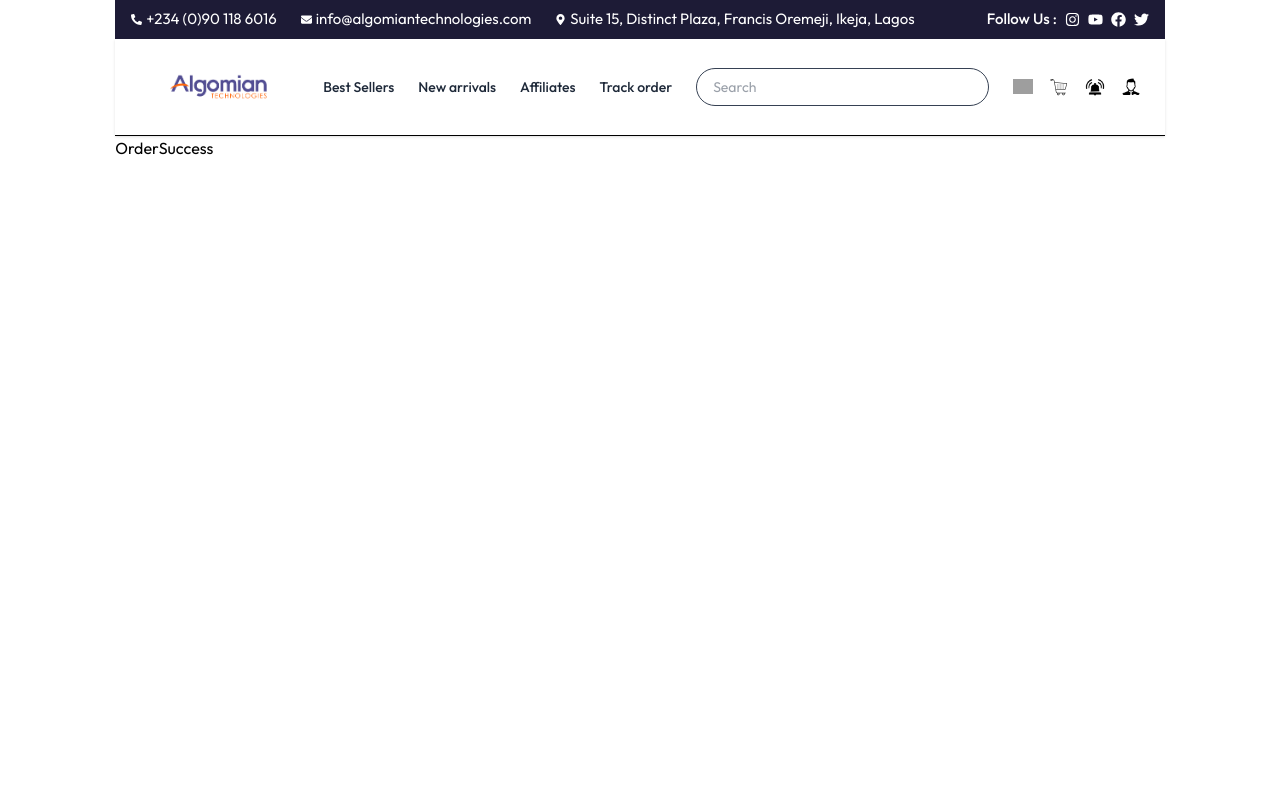
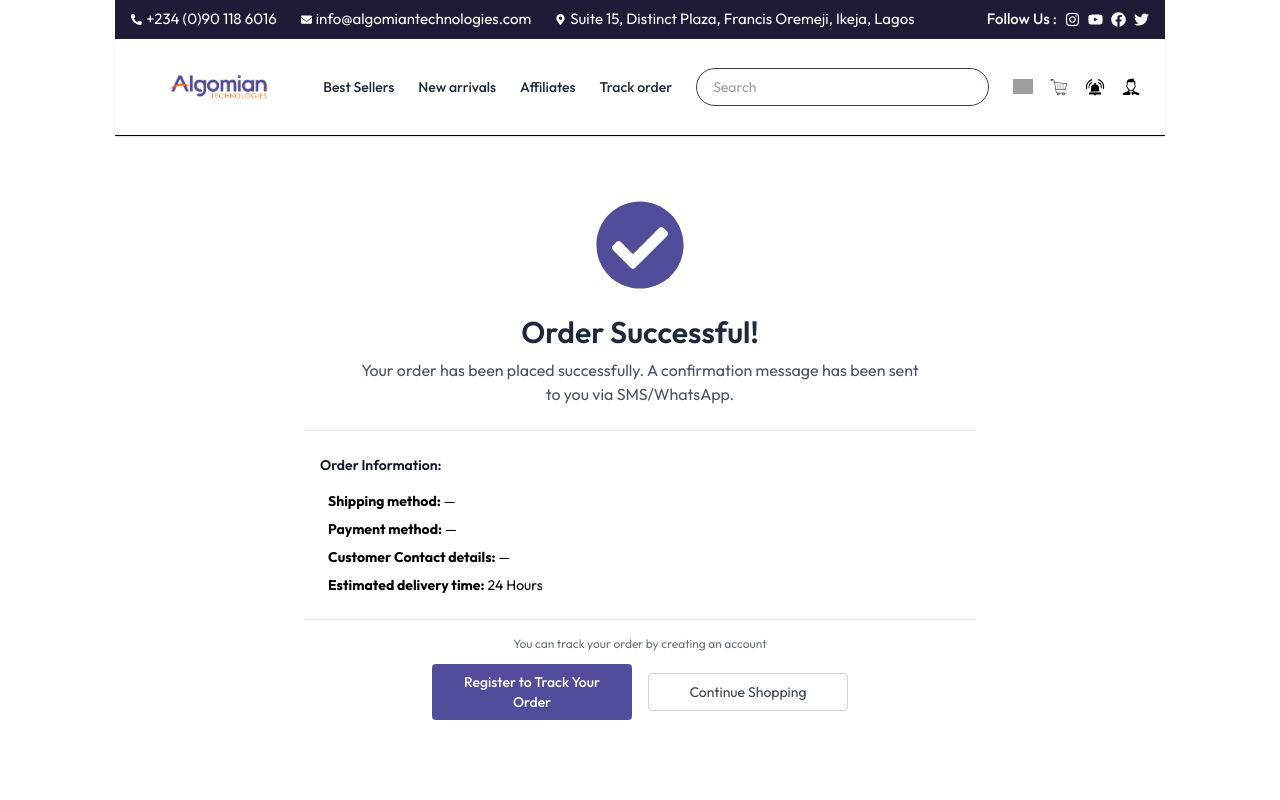
Before and after one commit to adedola12/AlgomianWebApp, a React (Vite) app in the folder frontend/: page /order-success in a window 1280 px wide. Shown: the top 800 px of the page. Built offline with nearby package versions, Linux system fonts and the light colour scheme; grey boxes are pictures that could not be loaded.

Commit message:
ordersuccessflully out

```diff
--- a/frontend/src/components/DeliveryMethod.jsx
+++ b/frontend/src/components/DeliveryMethod.jsx
@@ -1,4 +1,4 @@
-import React, { useState } from "react";
+import React from "react";
 import { FaTruck, FaWarehouse, FaWalking } from "react-icons/fa";
 
 const deliveryOptions = [
@@ -19,9 +19,7 @@ const deliveryOptions = [
   },
 ];
 
-const DeliveryMethod = () => {
-  const [selected, setSelected] = useState("");
-
+const DeliveryMethod = ({ selected, onChange }) => {
   return (
     <div className="w-full max-w-xl">
       <h3 className="font-semibold text-gray-800 mb-4">Delivery Method</h3>
@@ -30,7 +28,7 @@ const DeliveryMethod = () => {
           <label
             key={option.value}
             className={`flex items-center justify-between border rounded-lg px-4 py-3 cursor-pointer transition ${
-              selected === option.value
+              selected === option.label
                 ? "bg-purple-100 border-purple-500"
                 : "bg-gray-50 border-gray-200 hover:border-purple-400"
             }`}
@@ -45,8 +43,8 @@ const DeliveryMethod = () => {
               type="radio"
               name="deliveryMethod"
               value={option.value}
-              checked={selected === option.value}
-              onChange={() => setSelected(option.value)}
+              checked={selected === option.label}
+              onChange={() => onChange(option.label)} // Pass label like "Park Pick up"
               className="form-radio accent-purple-600"
             />
           </label>
--- a/frontend/src/components/Footer.jsx
+++ b/frontend/src/components/Footer.jsx
@@ -5,7 +5,7 @@ import { assets } from '../assets/assets';
 
 const Footer = () => {
   return (
-    <footer className="bg-[#463ec9] text-white px-4 md:px-10 py-6">
+    <footer className="bg-[#524D9B] text-white px-4 md:px-10 py-6">
       <div className="max-w-full mx-auto">
         {/* Top Section */}
         <div className="flex flex-col lg:flex-row justify-between items-center gap-6 mb-4">
--- /dev/null
+++ b/frontend/src/components/OrderInfo.jsx
@@ -0,0 +1,84 @@
+import React, { useEffect, useState, useContext } from 'react';
+import { useNavigate } from 'react-router-dom';
+import { FaCheckCircle } from 'react-icons/fa';
+import { ShopContext } from '../context/ShopContext';
+
+const OrderInfo = () => {
+  const navigate = useNavigate();
+  const { clearCart } = useContext(ShopContext); // clearCart function from context
+  const [orderDetails, setOrderDetails] = useState({
+    shippingMethod: '',
+    paymentMethod: '',
+    contact: ''
+  });
+
+  useEffect(() => {
+    const shipping = localStorage.getItem('selectedDeliveryMethod');
+    const payment = localStorage.getItem('selectedPaymentMethod');
+    const contactInfo = JSON.parse(localStorage.getItem('deliveryInfo'))?.[0]?.phone || '';
+
+    setOrderDetails({
+      shippingMethod: shipping || '—',
+      paymentMethod: payment || '—',
+      contact: contactInfo || '—'
+    });
+  }, []);
+
+  const handleContinue = () => {
+    clearCart(); // ✅ clear cart
+    navigate('/');
+  };
+
+  return (
+    <div className="bg-white w-full">
+      <div className="min-h-screen w-full max-w-[1440px] mx-auto px-4 pt-16 pb-6 flex flex-col items-center text-center">
+        {/* Success Icon */}
+        <FaCheckCircle className="text-[#524D9B] text-[70px] md:text-[90px] mb-6" />
+
+        {/* Title */}
+        <h2 className="text-2xl md:text-3xl font-semibold text-gray-800 mb-2">
+          Order Successful!
+        </h2>
+
+        {/* Subtitle */}
+        <p className="text-sm md:text-base text-gray-600 max-w-xl mb-6 px-2">
+          Your order has been placed successfully. A confirmation message has been sent to you
+          via SMS/WhatsApp.
+        </p>
+
+        {/* Order Details */}
+        <div className="w-full max-w-2xl border-t border-b border-gray-200 py-6 mb-4 text-left">
+          <h3 className="font-semibold text-sm text-gray-900 mb-4 px-4">Order Information:</h3>
+          <ul className="text-sm space-y-2 px-6">
+            <li><strong>Shipping method:</strong> {orderDetails.shippingMethod}</li>
+            <li><strong>Payment method:</strong> {orderDetails.paymentMethod}</li>
+            <li><strong>Customer Contact details:</strong> {orderDetails.contact}</li>
+            <li><strong>Estimated delivery time:</strong> 24 Hours</li>
+          </ul>
+        </div>
+
+        <p className="text-xs text-gray-500 mb-3 px-6 text-center">
+          You can track your order by creating an account
+        </p>
+
+        {/* Buttons */}
+        <div className="flex flex-col sm:flex-row items-center justify-center gap-4 w-full max-w-md px-4">
+          <button
+            onClick={() => navigate('/signup')}
+            className="bg-[#524D9B] text-white text-sm font-medium py-2 px-6 rounded w-full sm:w-auto sm:min-w-[200px] hover:bg-[#483dc2] transition"
+          >
+            Register to Track Your Order
+          </button>
+          <button
+            onClick={handleContinue}
+            className="border text-sm border-gray-300 text-gray-700 py-2 px-6 rounded w-full sm:w-auto sm:min-w-[200px] hover:bg-gray-100 transition"
+          >
+            Continue Shopping
+          </button>
+        </div>
+      </div>
+    </div>
+  );
+};
+
+export default OrderInfo;
--- a/frontend/src/components/PaymentMethod.jsx
+++ b/frontend/src/components/PaymentMethod.jsx
@@ -1,4 +1,4 @@
-import React, { useState } from "react";
+import React from "react";
 import { FaUniversity } from "react-icons/fa";
 import { SiFlutter } from "react-icons/si";
 
@@ -15,9 +15,7 @@ const paymentOptions = [
   },
 ];
 
-const PaymentMethod = () => {
-  const [selected, setSelected] = useState("");
-
+const PaymentMethod = ({ selected, onChange }) => {
   return (
     <div className="w-full max-w-xl">
       <h3 className="font-semibold text-gray-800 mb-4">Payment Method</h3>
@@ -26,7 +24,7 @@ const PaymentMethod = () => {
           <label
             key={option.value}
             className={`flex items-center justify-between border rounded-lg px-4 py-3 cursor-pointer transition ${
-              selected === option.value
+              selected === option.label
                 ? "bg-purple-100 border-purple-500"
                 : "bg-gray-50 border-gray-200 hover:border-purple-400"
             }`}
@@ -41,8 +39,8 @@ const PaymentMethod = () => {
               type="radio"
               name="paymentMethod"
               value={option.value}
-              checked={selected === option.value}
-              onChange={() => setSelected(option.value)}
+              checked={selected === option.label}
+              onChange={() => onChange(option.label)} // store label like "Pay with Flutterwave"
               className="form-radio accent-purple-600"
             />
           </label>
--- a/frontend/src/context/ShopContext.jsx
+++ b/frontend/src/context/ShopContext.jsx
@@ -52,6 +52,9 @@ const ShopContextProvider = ({ children }) => {
 
   const cartCount = cartItems.reduce((total, item) => total + item.quantity, 0);
 
+  const clearCart = () => setCartItems([]);
+
+
   const value = {
     products,
     currency,
@@ -62,6 +65,7 @@ const ShopContextProvider = ({ children }) => {
     removeFromCart,
     getCartTotal,
     cartCount,
+    clearCart
   };
 
   return (
--- a/frontend/src/pages/OrderSuccess.jsx
+++ b/frontend/src/pages/OrderSuccess.jsx
@@ -1,9 +1,20 @@
-import React from 'react'
+import React from 'react';
+import OrderInfo from '../components/OrderInfo';
+import ContactInfo from '../components/ContactInfo';
+import Footer from '../components/Footer';
 
 const OrderSuccess = () => {
   return (
-    <div>OrderSuccess</div>
-  )
-}
+    <div className="bg-white">
+      <div className="w-full max-w-[1440px] mx-auto px-4">
+        <OrderInfo />
+        <div className="mt-1 pt-1">
+          <ContactInfo />
+        </div>
+      </div>
+      <Footer />
+    </div>
+  );
+};
 
-export default OrderSuccess
+export default OrderSuccess;
--- a/frontend/src/pages/PlaceOrder.jsx
+++ b/frontend/src/pages/PlaceOrder.jsx
@@ -6,13 +6,19 @@ import MyOrder from "../components/MyOrder";
 import Footer from "../components/Footer";
 import EditShippingInfo from "../components/EditShippingInfo";
 import ContactInfo from "../components/ContactInfo";
+import { useNavigate } from "react-router-dom";
 
 const PlaceOrder = () => {
+  const navigate = useNavigate();
+
   const [deliveryList, setDeliveryList] = useState(
     JSON.parse(localStorage.getItem("deliveryInfo")) || []
   );
   const [selectedIndex, setSelectedIndex] = useState(0);
   const [editIndex, setEditIndex] = useState(null);
+
+  const [deliveryMethod, setDeliveryMethod] = useState("");
+  const [paymentMethod, setPaymentMethod] = useState("");
 
   const handleEditDelivery = (index) => {
     setEditIndex(index);
@@ -24,6 +30,17 @@ const PlaceOrder = () => {
     setDeliveryList(updated);
     setEditIndex(null);
     localStorage.setItem("deliveryInfo", JSON.stringify(updated));
+  };
+
+  // 🔐 Save selected order info and redirect
+  const handlePlaceOrder = () => {
+    const selectedAddress = deliveryList[selectedIndex];
+
+    localStorage.setItem("selectedDeliveryMethod", deliveryMethod);
+    localStorage.setItem("selectedPaymentMethod", paymentMethod);
+    localStorage.setItem("deliveryInfo", JSON.stringify([selectedAddress]));
+
+    navigate("/order-success"); // redirect to confirmation page
   };
 
   return (
@@ -47,13 +64,19 @@ const PlaceOrder = () => {
               />
             )}
 
-            <DeliveryMethod />
-            <PaymentMethod />
+            <DeliveryMethod
+              selected={deliveryMethod}
+              onChange={setDeliveryMethod}
+            />
+            <PaymentMethod
+              selected={paymentMethod}
+              onChange={setPaymentMethod}
+            />
           </div>
 
           {/* RIGHT SIDE */}
           <div className="w-full lg:w-1/3">
-            <MyOrder mode="place" />
+            <MyOrder mode="place" onPlaceOrder={handlePlaceOrder} />
           </div>
         </div>
       </div>
```
Also changed, not shown: frontend/src/components/MyOrder.jsx (+20 -10 lines).
